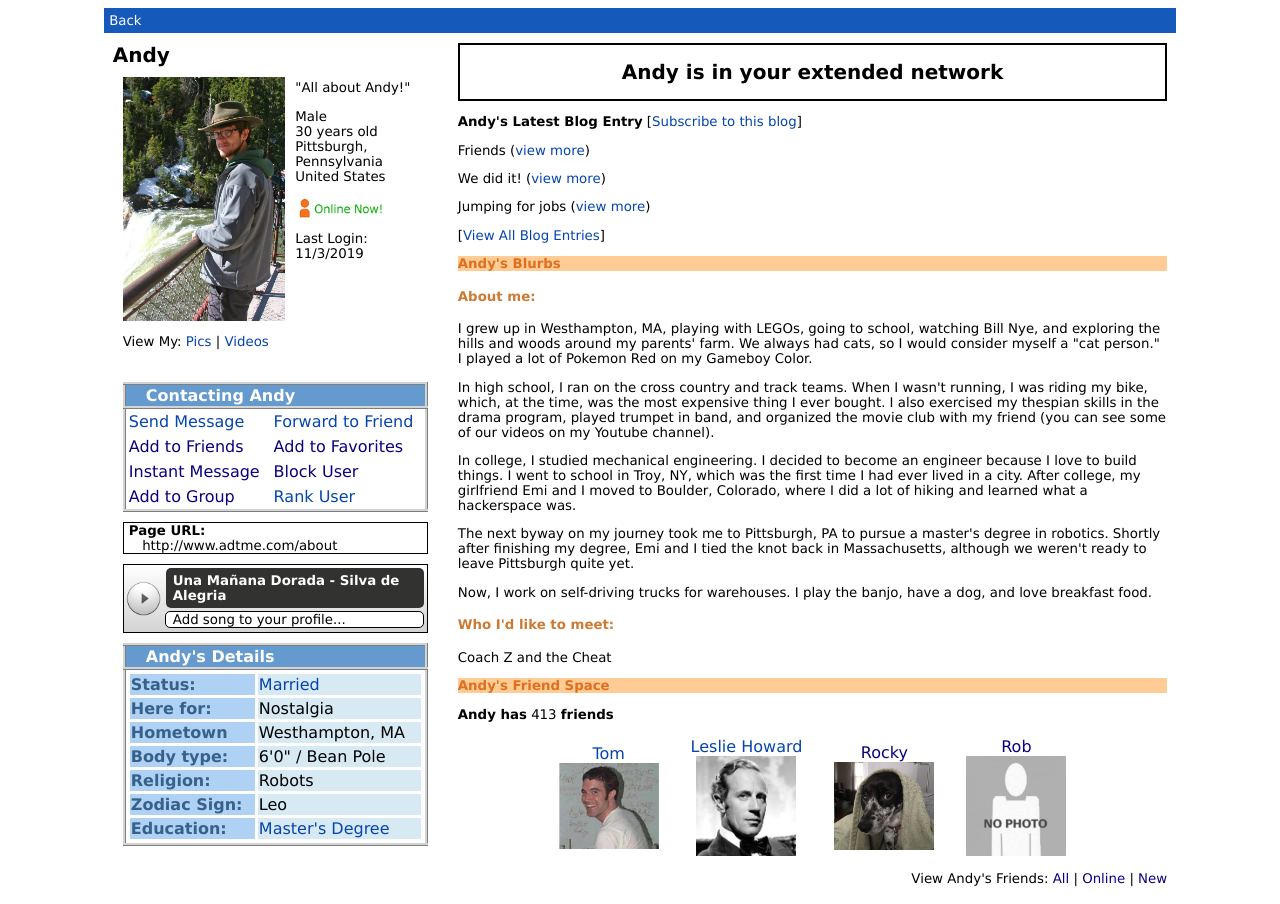
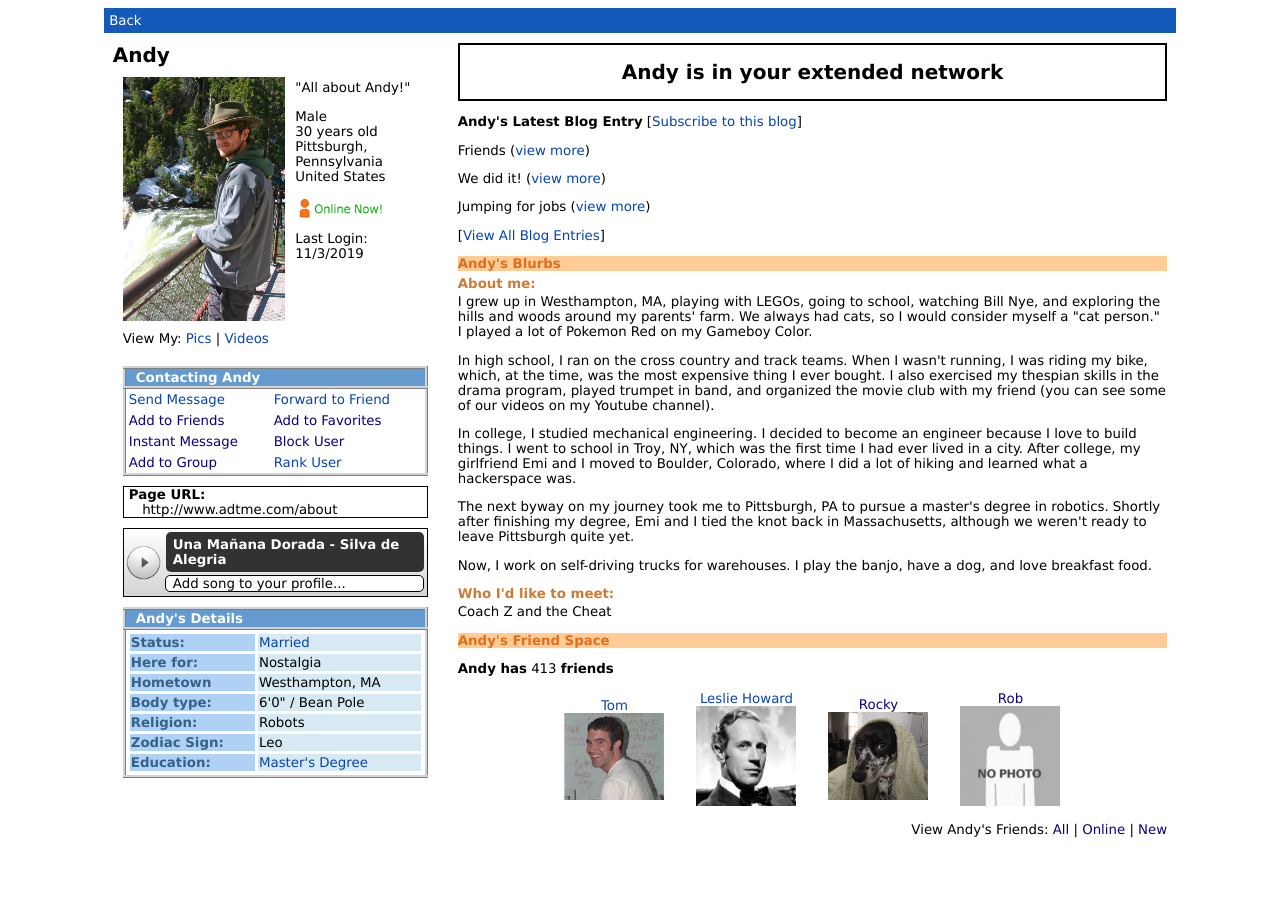
Before and after one commit to Angineer/Angineer.github.io, a Jekyll site: the page built from about2.html, in a window 1280 px wide. Built offline with Jekyll 4.4.1, drawn with Linux system fonts in a browser that asks for light colours.

Commit message:
Fix styles after last commit

```diff
--- a/about.css
+++ b/about.css
@@ -20,6 +20,7 @@ h3 {
 
 h4 {
     color:#CC7A34;
+    margin: 5px 0px -10px 0px;
 }
 
 table {
@@ -50,6 +51,8 @@ body {
 
 .contacttd {
     padding:3px;
+    font-family:verdana,arial,helvetica,sans-serif;
+    font-size:10pt;
 }
 
 .detailsbox {
@@ -77,12 +80,16 @@ body {
     background-color:#AFD1F3;
     text-align:left;
     border:3px solid white;
+    font-family:verdana,arial,helvetica,sans-serif;
+    font-size:10pt;
 }
 
 .detailstd {
     background-color:#D7EAF3;
     text-align:left;
     border:3px solid white;
+    font-family:verdana,arial,helvetica,sans-serif;
+    font-size:10pt;
 }
 
 .blueheader {
@@ -91,7 +98,9 @@ body {
     text-align:left;
     border:3px ridge lightgrey;
     border-collapse:collapse;
-    padding-left:20px;
+    padding-left:10px;
+    font-family:verdana,arial,helvetica,sans-serif;
+    font-size:10pt;
 }
 
 .urlbox {
@@ -169,4 +178,6 @@ body {
 .friendtd {
     text-align:center;
     padding:0px 15px 0px 15px;
+    font-family:verdana,arial,helvetica,sans-serif;
+    font-size:10pt;
 }
--- a/about2.html
+++ b/about2.html
@@ -16,7 +16,7 @@ layout: none
                 <div class="picbox">
                     <div style="width:50%; float:left; margin:5px; padding:5px">
                         <img src="pictures/AndyLowerFalls.png" style="width:100%" title="Me at Lower Falls in Yellowstone">
-                        <p>View My: <a href="https://www.flickr.com/photos/94124862@N05/">Pics</a> | <a href="https://www.youtube.com/channel/UC2ziMZ5BrIhmd0tV86gnqNg">Videos</a></p>
+                        <p style="margin:10px 0px 0px 0px;">View My: <a href="https://www.flickr.com/photos/94124862@N05/">Pics</a> | <a href="https://www.youtube.com/channel/UC2ziMZ5BrIhmd0tV86gnqNg">Videos</a></p>
                     </div>
                     <div>
                         <p>"All about Andy!"</p>
```
